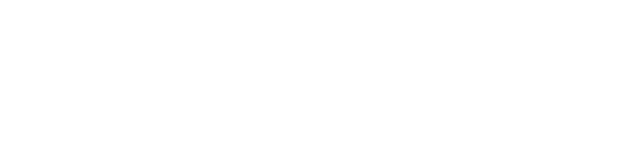
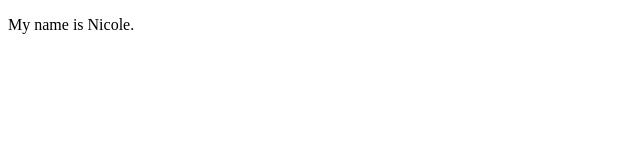
Before and after one commit to nicolezhu/unclass-git, a plain HTML site: page index.html in a window 1280 px wide. Shown: the whole page, without its empty margins (0-640 px from the left). Drawn offline with Linux system fonts and the light colour scheme.

Commit message:
add line with my name

```diff
--- a/index.html
+++ b/index.html
@@ -5,5 +5,6 @@
 	</head>
 
 	<body>
+		<p>My name is Nicole.</p>
 	</body>
 </html>
```
